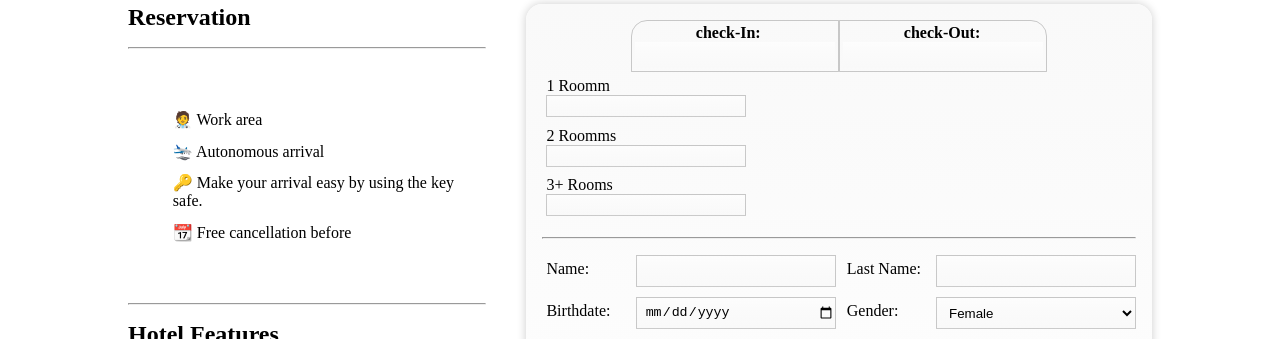
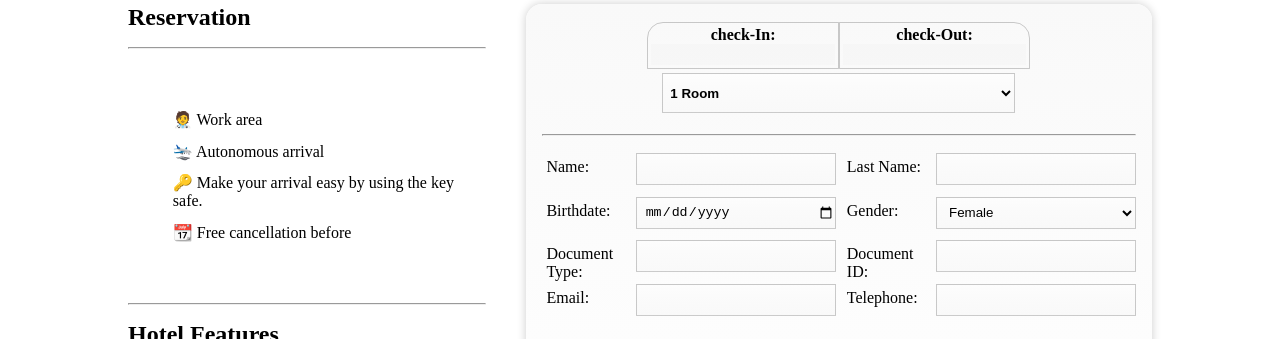
Before and after one commit to Juanpabedoyav/travel-app, a React (Create React App) app: page /detail/1 in a window 1280 px wide. Shown: the part 613-952 px from the top of the page. Built offline with nearby package versions, Linux system fonts and the light colour scheme.

Commit message:
👌 IMPROVE: refactor fields components

```diff
--- a/src/components/HotelDetails/index.tsx
+++ b/src/components/HotelDetails/index.tsx
@@ -4,7 +4,7 @@ import { useContext } from "react"
 import { UserSearchContext } from "../../context/UserSearch/UserSearchContext"
 import  { useRef } from "react"
 import emailjs from "@emailjs/browser"
-import { FormReservationSc, InfoReservationSc, ReservationDatesSc, SectionHotelDetailsSc, SectionReservationSc } from "./styles"
+import { FieldsReservationSc, FormReservationSc, InfoReservationSc, ReservationDatesSc, ReservationRoomSc, SectionHotelDetailsSc, SectionReservationSc } from "./styles"
 
 export const HotelDetails = () => {
   const form = useRef<HTMLFormElement>(null)
@@ -84,23 +84,24 @@ export const HotelDetails = () => {
             </div>
           </ReservationDatesSc>
           {/* Reservation Rooms */}
-          <label htmlFor="checkIn">1 Roomm
-            <input type="text" name="checkIn" id="checkIn"  defaultValue={checkIn}/>
-          </label>
-          <label htmlFor="checkOut">2 Roomms
-            <input type="text" name="checkOut" id="checkOut"  defaultValue={checkOut}/>
-          </label>
-          <label htmlFor="checkOut">3+ Rooms
-            <input type="text" name="checkOut" id="checkOut"  defaultValue={checkOut}/>
-          </label>
+          <ReservationRoomSc>
+            <select name="room" id="room">
+              <option value={1}>1 Room</option>
+              <option value={2}>2 Rooms</option>
+              <option value={3}>3+ Rooms</option>
+            </select>
+          </ReservationRoomSc>
+
           <hr></hr>
-          <div className="field">
+          {/* field name - lastname*/}
+          <FieldsReservationSc>
             <label htmlFor="name">Name:</label>
             <input type="text" name="to_name" id="to_name"  required/>
             <label htmlFor="lastName">Last Name:</label>
             <input type="text" name="lastName" id="lastName"  required/>
-          </div>
-          <div className="field">
+          </FieldsReservationSc>
+          {/* field  birthdate - gender*/}
+          <FieldsReservationSc>
             <label htmlFor="birthdate">Birthdate:</label>
             <input type="date" name="birthdate" id="birthdate"  required/>
             <label htmlFor="gender">Gender:</label>
@@ -108,28 +109,30 @@ export const HotelDetails = () => {
               <option value="Female">Female</option>
               <option value="Male">Male</option>
             </select>
-
-          </div>
-          <div className="field">
+          </FieldsReservationSc>
+          {/* field  documentType - documentNumber*/}
+          <FieldsReservationSc>
             <label htmlFor="documentType">Document Type:</label>
             <input type="text" name="documentType" id="documentType" required />
             <label htmlFor="documentNumber">Document ID:</label>
             <input type="number" name="documentNumber" id="documentNumber" required />
-          </div>
-          <div className="field">
+          </FieldsReservationSc>
+          {/* field  email - telephone*/}
+          <FieldsReservationSc>
             <label htmlFor="email">Email:</label>
             <input type="email" name="email" id="email"  required/>
             <label htmlFor="telephone">Telephone:</label>
-            <input type="tel" name="telephone" id="telephone"  required/>
-          </div>
+            <input type="tel" name="telephone" id="telephone"  pattern="[0-9]{3}[0-9]{3}[0-9]{4}" required/>
+          </FieldsReservationSc>
           <hr></hr>
           <h1>Emergency Contact</h1>
-          <div className="field emergency--field">
+          {/* field  emergency - telephoneEmegergency*/}
+          <FieldsReservationSc>
             <label htmlFor="emergency">Emergency Contact</label>
             <input type="tel" name="emergency" id="emergency"  required/>
             <label htmlFor="telephoneEmegergency">Telephone:</label>
-            <input type="tel" name="telephoneEmegergency" id="telephoneEmegergency"  required/>
-          </div>
+            <input type="tel" name="telephoneEmegergency" id="telephoneEmegergency"  pattern="[0-9]{3}[0-9]{3}[0-9]{4}" required/>
+          </FieldsReservationSc>
           <button type="submit">reservar</button>
 
         </FormReservationSc>
--- a/src/components/HotelDetails/styles.tsx
+++ b/src/components/HotelDetails/styles.tsx
@@ -74,7 +74,41 @@ export const FormReservationSc = styled.form`
    align-items: stretch;
    box-shadow: 0 0 10px 0 rgba(0,0,0,0.2);
    border-radius: 1rem;
-.field {
+  button{
+    text-transform: uppercase;
+    color: #fff;
+    font-size: 1.2rem;
+    font-weight: 600;
+    width: 80%;
+    margin: 0.5rem auto;
+    height: 47px;
+    background: linear-gradient(
+          ${props => props.theme.colors.main[600]},
+          ${props => props.theme.colors.main[500]},
+          ${props => props.theme.colors.main[500]},
+          ${props => props.theme.colors.main[500]});
+    border: none;
+    border-radius: 0.4rem;
+  :hover{
+    color:  ${props => props.theme.colors.main[800]};
+    background:linear-gradient(
+        -50deg,
+        ${props => props.theme.colors.main[600]},
+        ${props => props.theme.colors.main[300]},
+        ${props => props.theme.colors.main[200]},
+        ${props => props.theme.colors.main[200]});
+    border: 2px solid ${props => props.theme.colors.main[500]};
+ }
+}
+hr{
+    margin: 1rem 0;
+  }
+.emergency--field{
+  display: flex;
+  flex-direction: row;
+}
+`
+export const FieldsReservationSc = styled.div`
   height: 2rem;
   margin-bottom: 10px;
   display: flex;
@@ -82,12 +116,6 @@ export const FormReservationSc = styled.form`
   justify-content: space-between;
   min-width: 250px;
   gap: 0.4rem;
-}
-.emergency--field{
-  display: flex;
-  flex-direction: row;
-}
-
 label{
   width: 78px;
   margin: 0.3rem;
@@ -107,41 +135,10 @@ input, select{
           outline: none;
           border: 2px solid
             ${props => props.theme.colors.main[400]};
-
         }
 }
-button{
-  text-transform: uppercase;
-  color: #fff;
-  font-size: 1.2rem;
-  font-weight: 600;
-  width: 80%;
-  margin: 0.5rem auto;
-  height: 47px;
-  background: linear-gradient(
-        ${props => props.theme.colors.main[600]},
-        ${props => props.theme.colors.main[500]},
-        ${props => props.theme.colors.main[500]},
-        ${props => props.theme.colors.main[500]});
-  border: none;
-  border-radius: 0.4rem;
-  :hover{
-    color:  ${props => props.theme.colors.main[800]};
-    background:linear-gradient(
-        -50deg,
-        ${props => props.theme.colors.main[600]},
-        ${props => props.theme.colors.main[300]},
-        ${props => props.theme.colors.main[200]},
-        ${props => props.theme.colors.main[200]});
-    border: 2px solid ${props => props.theme.colors.main[500]};
- }
+`
 
-}
-
-hr{
-    margin: 1rem 0;
-  }
-`
 export const ReservationDatesSc = styled.div`
   justify-content: center;
   display: flex;
@@ -156,6 +153,7 @@ export const ReservationDatesSc = styled.div`
     display: block;
     margin: 0 auto;
     font-weight: 800;
+    text-align: center;
   }
  .reservations-dates--checkIn{
   display: inline-block;
@@ -168,6 +166,36 @@ export const ReservationDatesSc = styled.div`
     border-radius: 0 1rem 0 0 ;
     padding: 3px;
     border: 1px solid rgba(0, 0, 0, 0.2);
+  }
+`
+
+export const ReservationRoomSc = styled.div`
+  justify-content: center;
+  display: flex;
+  flex-direction: row;
+  padding: 3px;
+ #room{
+  display: inline-block;
+  height: 40px;
+  padding: 3px;
+  border: 1px solid rgba(0, 0, 0, 0.2);
+  width: 60%;
+  font-weight: 800;
+    background:linear-gradient(
+          ${props => props.theme.colors.secondary[200]},
+          ${props => props.theme.colors.secondary[300]},
+          ${props => props.theme.colors.secondary[400]},
+          ${props => props.theme.colors.secondary[500]});
+        :focus{
+          outline: none;
+          border: 2px solid
+            ${props => props.theme.colors.main[400]};
+        }
+    option{
+      padding: 0.4rem;
+      margin: 0.4rem;
+      font-size: 1.2rem;
+    }
   }
 `
 
```
